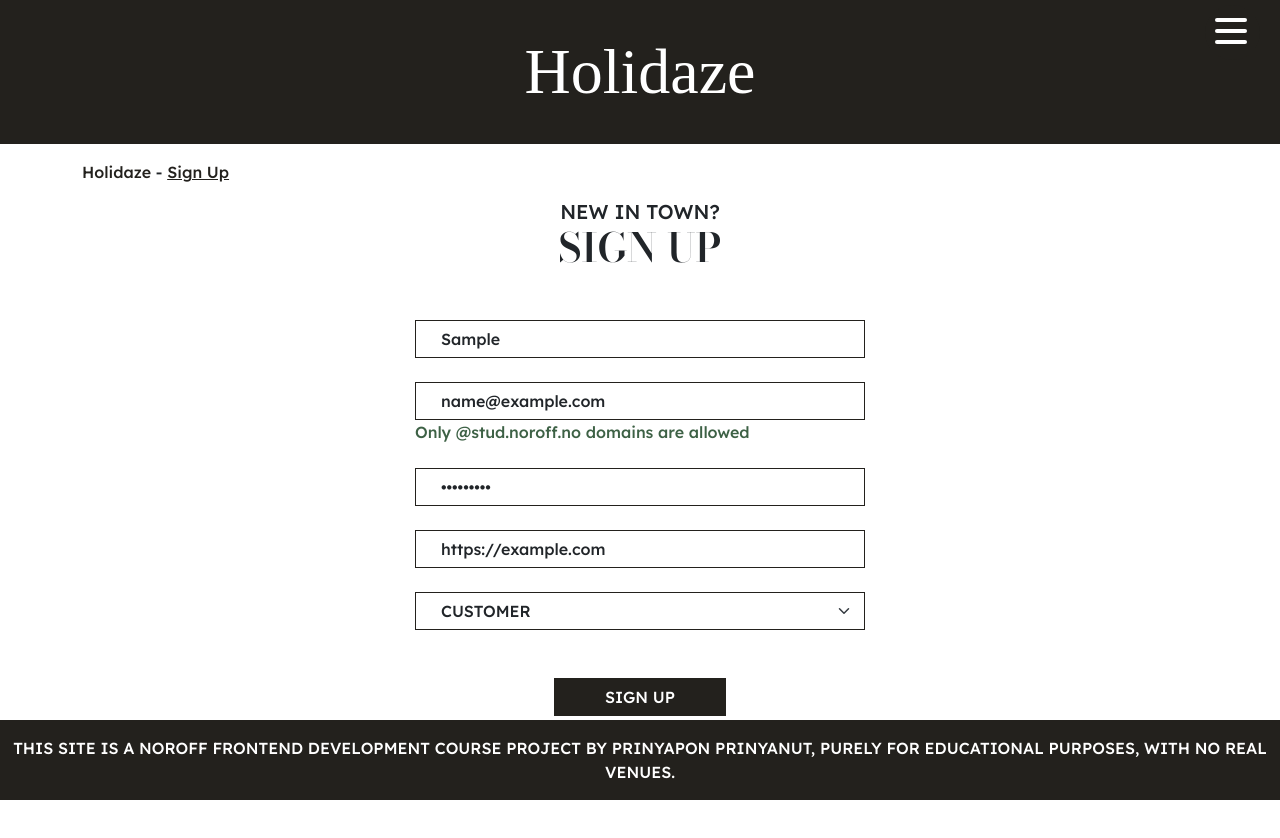
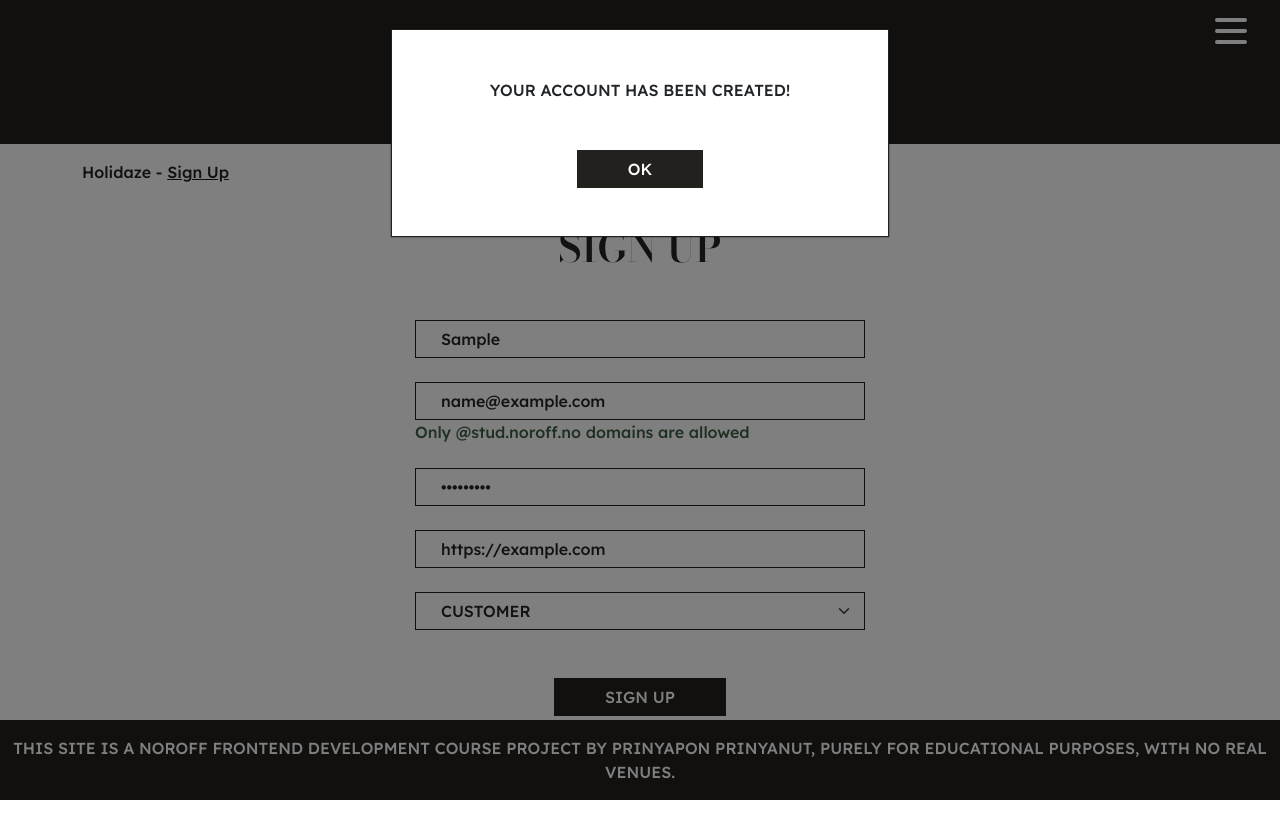
Before and after one commit to GeniePrinie/project-exam-2, a React (Create React App) app: page /signup in a window 1280 px wide. Both pictures are taken after typing "Sample", "name@example.com", "Sample123", "https://example.com" into the empty fields and a click on the button "SIGN UP". Built offline with nearby package versions, Linux system fonts and the light colour scheme; a web font is replaced by a local one.

Commit message:
Update: modal components and style

```diff
--- a/src/Components/Common/Modals.jsx
+++ b/src/Components/Common/Modals.jsx
@@ -1,5 +1,6 @@
 import { useState } from "react";
 import { Form, InputGroup, Modal } from "react-bootstrap";
+import { Link } from "react-router-dom";
 
 export const ModalDeleteBooking = () => {
   const [show, setShow] = useState(false);
@@ -18,8 +19,9 @@
         onHide={handleClose}
         backdrop="static"
         keyboard={false}
+        dialogClassName="border-radius-2"
       >
-        <div className="d-flex justify-content-center">
+        <div className="text-center">
           <div className="border border-dark p-5">
             <p className="text-uppercase mb-5">
               Are you sure you want to delete this booking?
@@ -54,54 +56,145 @@
 };
 
 export const ModalBookingSuccess = () => {
+  const [show, setShow] = useState(false);
+
+  const handleClose = () => setShow(false);
+  const handleShow = () => setShow(true);
+
   return (
+    <div>
+      <button className="btn text-light bg-dark" onClick={handleShow}>
+        Confirm Book
+      </button>
+
+      <Modal
+        show={show}
+        onHide={handleClose}
+        backdrop="static"
+        keyboard={false}
+        dialogClassName="border-radius-2"
+      >
+        <div className="text-center">
+          <div className="border border-dark p-5">
+            <p className="text-uppercase mb-5">
+              Thank you for booking this venue!
+            </p>
             <div className="d-flex justify-content-center">
-      <div className="border border-dark p-5">
-        <p className="text-uppercase mb-5">Thank you for booking this venue!</p>
-        <div className="d-flex justify-content-center">
+              <Link to="/">
                 <button className="btn btn-dark">Back to Home</button>
+              </Link>
             </div>
           </div>
+        </div>
+      </Modal>
     </div>
   );
 };
 
 export const ModalCreateVenueSuccess = () => {
+  const [show, setShow] = useState(false);
+
+  const handleClose = () => setShow(false);
+  const handleShow = () => setShow(true);
+
   return (
-    <div className="d-flex justify-content-center">
+    <div>
+      <button type="submit" className="btn btn-dark my-4" onClick={handleShow}>
+        Create
+      </button>
+
+      <Modal
+        show={show}
+        onHide={handleClose}
+        backdrop="static"
+        keyboard={false}
+        dialogClassName="border-radius-2"
+      >
+        <div className="text-center">
           <div className="border border-dark p-5">
             <p className="text-uppercase mb-5">New venue has been created!</p>
             <div className="d-flex justify-content-center">
-          <button className="btn btn-dark">Ok</button>
+              <button className="btn btn-dark" onClick={handleClose}>
+                Ok
+              </button>
             </div>
           </div>
+        </div>
+      </Modal>
     </div>
   );
 };
 
 export const ModalCreateAccountSuccess = () => {
+  const [show, setShow] = useState(false);
+
+  const handleClose = () => setShow(false);
+  const handleShow = () => setShow(true);
+
   return (
+    <div>
+      <button type="submit" className="btn btn-dark my-4" onClick={handleShow}>
+        Sign up
+      </button>
+      <Modal
+        show={show}
+        onHide={handleClose}
+        backdrop="static"
+        keyboard={false}
+        dialogClassName="border-radius-2"
+      >
+        <div className="text-center">
+          <div className="border border-dark p-5">
+            <p className="text-uppercase mb-5">
+              Your account has been created!
+            </p>
             <div className="d-flex justify-content-center">
-      <div className="border border-dark p-5">
-        <p className="text-uppercase mb-5">Your account has been created!</p>
-        <div className="d-flex justify-content-center">
+              <Link to="/signin">
                 <button className="btn btn-dark">Ok</button>
+              </Link>
             </div>
           </div>
+        </div>
+      </Modal>
     </div>
   );
 };
 
 export const ModalConfirmSignOut = () => {
+  const [show, setShow] = useState(false);
+
+  const handleClose = () => setShow(false);
+  const handleShow = () => setShow(true);
+
   return (
+    <div>
+      <Link onClick={handleShow}>Sign out</Link>
+
+      <Modal
+        show={show}
+        onHide={handleClose}
+        backdrop="static"
+        keyboard={false}
+        dialogClassName="border-radius-2"
+      >
+        <div className="text-center">
+          <div className="border border-dark p-5">
+            <p className="text-uppercase mb-5">
+              Are you sure you want to sign out
+            </p>
             <div className="d-flex justify-content-center">
-      <div className="border border-dark p-5">
-        <p className="text-uppercase mb-5">Are you sure you want to sign out</p>
-        <div className="d-flex justify-content-center">
-          <button className="btn me-5">Yes</button>
-          <button className="btn btn-dark">No</button>
+              <Link to="/">
+                <button className="btn me-5" onClick={handleClose}>
+                  Yes
+                </button>
+              </Link>
+              <button className="btn btn-dark" onClick={handleClose}>
+                No
+              </button>
             </div>
           </div>
+        </div>
+      </Modal>
     </div>
   );
 };
@@ -172,13 +265,10 @@
         onHide={handleClose}
         backdrop="static"
         keyboard={false}
-        className="p-5"
+        dialogClassName="border-radius-2"
       >
-        <div
-          className="d-flex justify-content-center border border-dark"
-          style={{ borderRadius: "0%" }}
-        >
-          <div className=" p-5 form-container">
+        <div className="text-center">
+          <div className="border border-dark p-5 form-container">
             <h3 className="text-uppercase mb-5 fs-4 text-center">
               Edit Avatar
             </h3>
--- a/src/Pages/CreateVenuePage.jsx
+++ b/src/Pages/CreateVenuePage.jsx
@@ -1,6 +1,7 @@
 import { useState } from "react";
 import { Form, InputGroup, Col, Row } from "react-bootstrap";
 import { Link, useNavigate } from "react-router-dom";
+import { ModalCreateVenueSuccess } from "../Components/Common/Modals";
 import { API_BASE_URL } from "../Utility/constants";
 import { loadFromLocalStorage } from "../Utility/localStorage";
 
@@ -380,9 +381,7 @@
             </Col>
           </Row>
           <div className="d-flex justify-content-center">
-            <button type="submit" className="btn btn-dark my-4">
-              Create
-            </button>
+            <ModalCreateVenueSuccess />
           </div>
         </Form>
       </div>
--- a/src/Pages/CustomerBookingSuccessPage.jsx
+++ b/src/Pages/CustomerBookingSuccessPage.jsx
@@ -1,4 +1,5 @@
 import { Link } from "react-router-dom";
+import { ModalBookingSuccess } from "../Components/Common/Modals";
 
 export function CustomerBookingSuccessPage() {
   return (
@@ -51,7 +52,7 @@
           </div>
         </div>
         <div className="d-flex justify-content-center">
-          <button className="btn text-light bg-dark">Confirm Book</button>
+          <ModalBookingSuccess />
         </div>
       </div>
     </div>
--- a/src/Pages/SignUpPage.jsx
+++ b/src/Pages/SignUpPage.jsx
@@ -2,6 +2,7 @@
 import { Form, InputGroup } from "react-bootstrap";
 import { Link, useNavigate } from "react-router-dom";
 import { signUpUser } from "../Authentication/signUpUser";
+import { ModalCreateAccountSuccess } from "../Components/Common/Modals";
 
 export function SignUpPage() {
   const [name, setName] = useState("");
@@ -221,9 +222,7 @@
           </div>
 
           <div className="d-flex justify-content-center">
-            <button type="submit" className="btn btn-dark my-4">
-              Sign up
-            </button>
+            <ModalCreateAccountSuccess />
           </div>
         </Form>
       </div>
--- a/src/styles.scss
+++ b/src/styles.scss
@@ -108,3 +108,7 @@
 .current-date {
   color: $primary;
 }
+
+.border-radius-2 div {
+  border-radius: 0px !important;
+}
```
Lines whose indentation alone changed are shown as unchanged.
